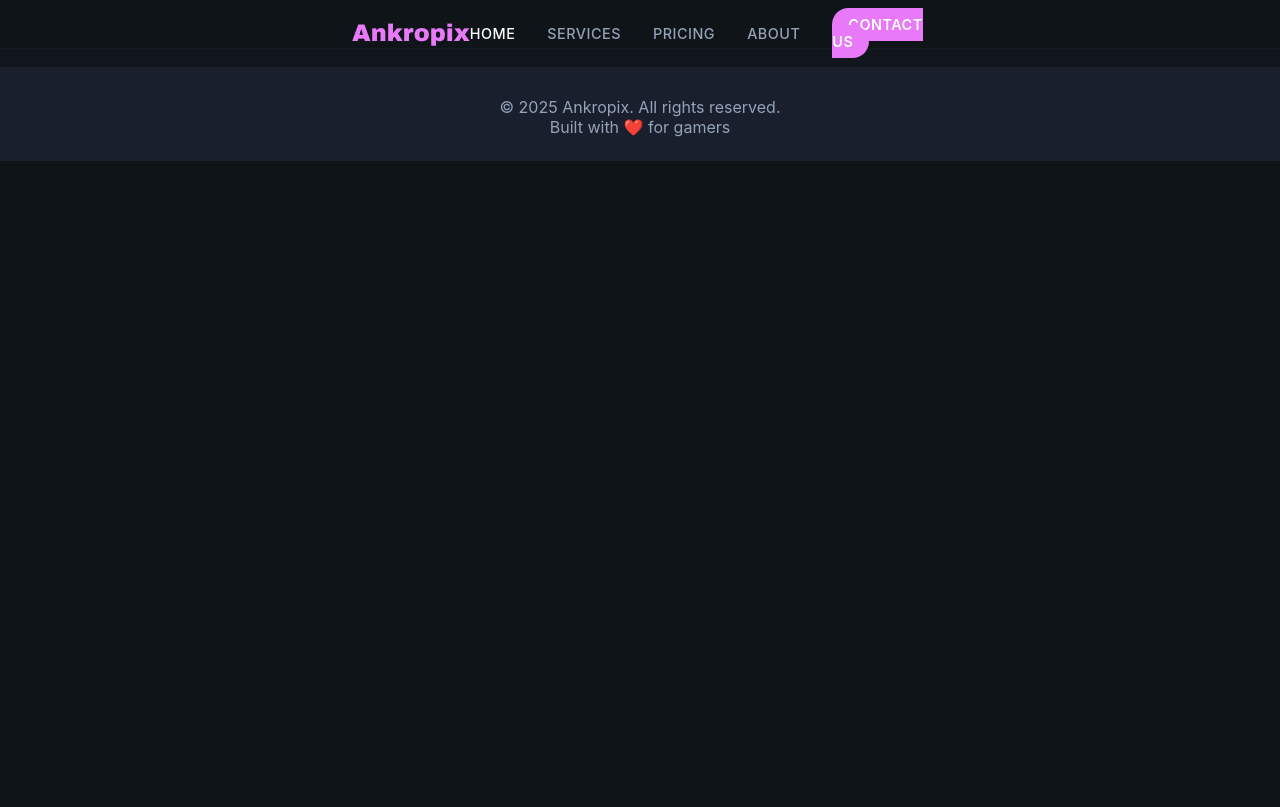
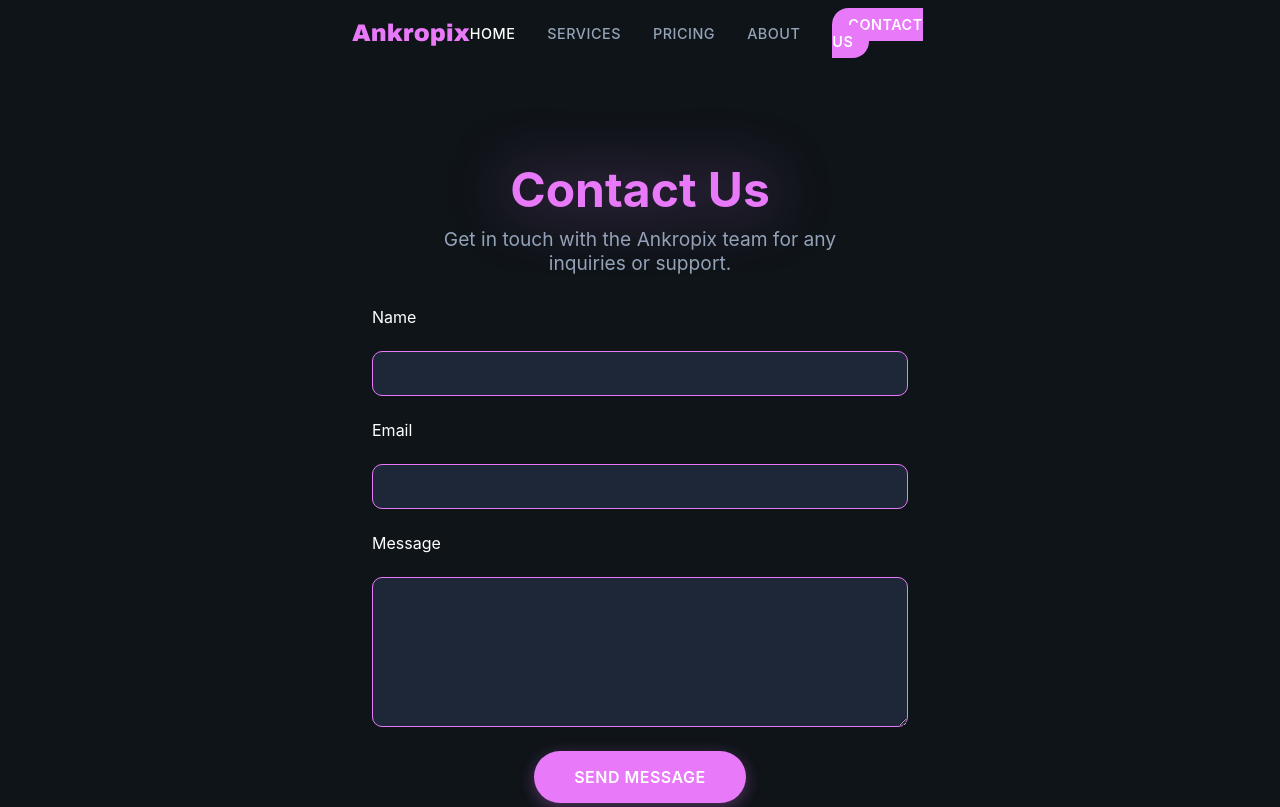
Before and after one commit to anxo2077/Ankropix, a plain HTML site: page contact.html in a window 1280 px wide. Shown: the top 807 px of the page. Drawn offline with Linux system fonts and the light colour scheme.

Commit message:
Contact Page

```diff
--- a/contact.html
+++ b/contact.html
@@ -36,6 +36,35 @@
     </div>
   </nav>
 
+  <!-- Contact Header -->
+  <section class="contact-header">
+    <div class="contact-header-container">
+      <h1 class="info-highlight">Contact Us</h1>
+      <p class="contact-subtitle">
+        Get in touch with the Ankropix team for any inquiries or support.
+      </p>
+    </div>
+  </section>
+
+    <!-- Contact Section -->
+  <section class="contact-section">
+    <div class="contact-container">
+      <form class="contact-form">
+        <label for="name">Name</label>
+        <input type="text" id="name" name="name" required />
+
+        <label for="email">Email</label>
+        <input type="email" id="email" name="email" required />
+
+        <label for="message">Message</label>
+        <textarea id="message" name="message" rows="5" required></textarea>
+        <div class="info-button">
+          <button type="submit" class="info-btn">SEND MESSAGE</button>
+        </div>
+      </form>
+    </div>
+  </section>
+
   <!-- Footer -->
   <footer class="footer">
     <div class="footer-container">
--- a/css/styles.css
+++ b/css/styles.css
@@ -43,6 +43,18 @@
   max-width: 100%;
   height: auto;
   display: block;
+}
+
+input,
+select,
+textarea,
+button {
+  font-family: inherit; /* Inherit font from parent */
+  font-size: inherit; /* Inherit font size from parent */
+  line-height: inherit; /* Inherit line height from parent */
+  border: none; /* Remove default borders */
+  outline: none; /* Remove outline on focus */
+  background: transparent; /* Remove default background */
 }
 
 /*Navigation Bar*/
@@ -260,3 +272,73 @@
   text-align: center;
   color: var(--text-secondary);
 }
+
+/* Contact page */
+.contact-header {
+  text-align: center;
+  margin-bottom: var(--spacing-lg);
+  padding-top: 10rem;
+}
+
+.contact-header-container {
+  max-width: 600px;
+  margin: 0 auto;
+  padding: 0 4rem;
+  font-size: clamp(2rem, 3vw, 2rem);
+}
+
+.contact-subtitle {
+  font-size: 1.2rem;
+  color: var(--text-secondary);
+  margin-top: 0.5rem;
+}
+
+.contact-section {
+  max-width: 600px;
+  margin: 0 auto 4rem;
+  padding: 0 2rem;
+  min-height: 60vh;
+}
+
+.contact-form {
+  display: flex;
+  flex-direction: column;
+  gap: 1.5rem;
+}
+
+.contact-input,
+.contact-textarea {
+  padding: 1rem;
+  border-radius: 8px;
+  border: 1px solid var(--border-color);
+  background-color: var(--bg-card);
+  color: var(--text-primary);
+  font-size: 1rem;
+  font-family: var(--font-primary);
+  transition: var(--transition);
+}
+
+.contact-input:focus,
+.contact-textarea:focus {
+  outline: none;
+  border-color: var(--accent-primary);
+  box-shadow: 0 0 10px rgba(232, 121, 249, 0.3);
+}
+
+textarea {
+  border: 0.5px solid var(--accent-primary);
+  resize: vertical;
+  min-height: 150px;
+  max-height: 400px;
+  border-radius: 10px;
+  background-color: var(--bg-card);
+  color: var(--text-primary);
+}
+
+input {
+  height: 45px;
+  border: 0.5px solid var(--accent-primary);
+  border-radius: 10px;
+  background-color: var(--bg-card);
+  color: var(--text-primary);
+}
```
Also changed, not shown: services.html (+1 -0 lines).
